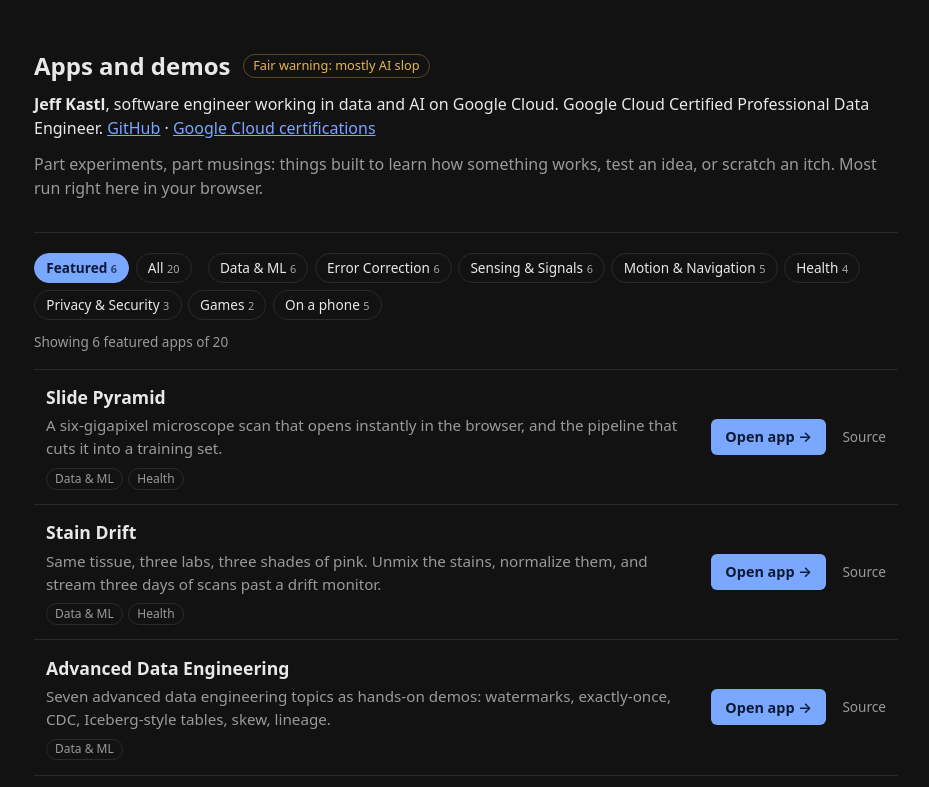
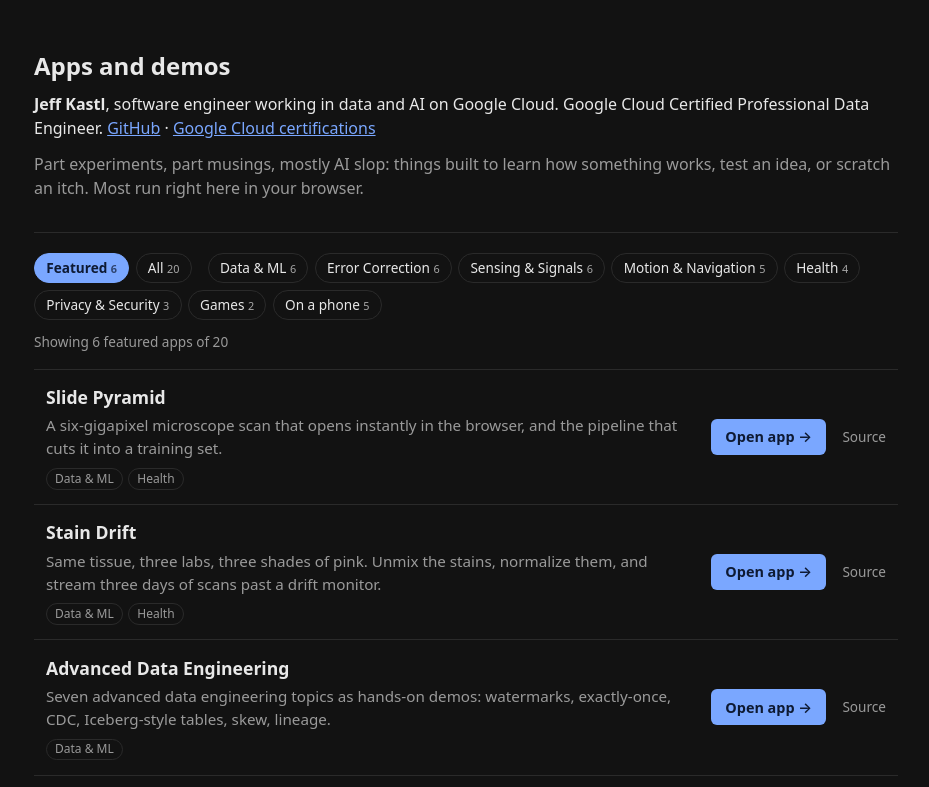
Before and after one commit to jkastl/jkastl.github.io, a plain HTML site: page index.html in a window 1280 px wide. Shown: the top 787 px of the page, without its empty margins (174-1103 px from the left). Drawn offline with Linux system fonts and the light colour scheme.

Commit message:
Move the AI slop note from the title into the intro line
The pill beside the title is gone, along with its styles. The intro now
opens "Part experiments, part musings, mostly AI slop".

Co-Authored-By: Claude Fable 5.2 <noreply@anthropic.com>
Claude-Session: https://claude.ai/code/session_01RwJMnNianKPEqcRxYvwW88

```diff
--- a/index.html
+++ b/index.html
@@ -25,8 +25,6 @@
       --accent-hover: #9dbfff;
       --on-accent: #0e1a33;
       --tile-hover: #212121;
-      --warn: #e6b450;
-      --warn-line: #5c4a1f;
     }
     * { box-sizing: border-box; }
     [hidden] { display: none !important; }
@@ -41,25 +39,9 @@
       margin: 0 auto;
       padding: 3rem 1rem;
     }
-    /* The title and its caveat share a row, and wrap on a narrow screen. */
-    .head {
-      display: flex;
-      flex-wrap: wrap;
-      align-items: center;
-      gap: 0.35rem 0.75rem;
-      margin: 0 0 0.5rem;
-    }
     h1 {
       font-size: 1.5rem;
-      margin: 0;
-    }
-    .slop {
-      margin: 0;
-      padding: 0.1rem 0.6rem;
-      border: 1px solid var(--warn-line);
-      border-radius: 999px;
-      color: var(--warn);
-      font-size: 0.8rem;
+      margin: 0 0 0.5rem;
     }
     .who {
       margin: 0 0 0.75rem;
@@ -282,12 +264,9 @@
 </head>
 <body>
   <main>
-    <div class="head">
-      <h1>Apps and demos</h1>
-      <p class="slop">Fair warning: mostly AI slop</p>
-    </div>
+    <h1>Apps and demos</h1>
     <p class="who"><strong>Jeff Kastl</strong>, software engineer working in data and AI on Google Cloud. Google Cloud Certified Professional Data Engineer. <a href="https://github.com/jkastl">GitHub</a> · <a href="https://www.credly.com/users/jeff-kastl/badges/credly">Google Cloud certifications</a></p>
-    <p class="lead">Part experiments, part musings: things built to learn how something works, test an idea, or scratch an itch. Most run right here in your browser.</p>
+    <p class="lead">Part experiments, part musings, mostly AI slop: things built to learn how something works, test an idea, or scratch an itch. Most run right here in your browser.</p>
     <!-- Featured (the default, shown with no URL hash) and All are views, not tags; the rest match data-tags. -->
     <div class="filters" id="filters" role="group" aria-label="Show" hidden>
       <button type="button" class="chip view" data-filter="featured" aria-pressed="true">Featured <span class="n"></span></button>
```
